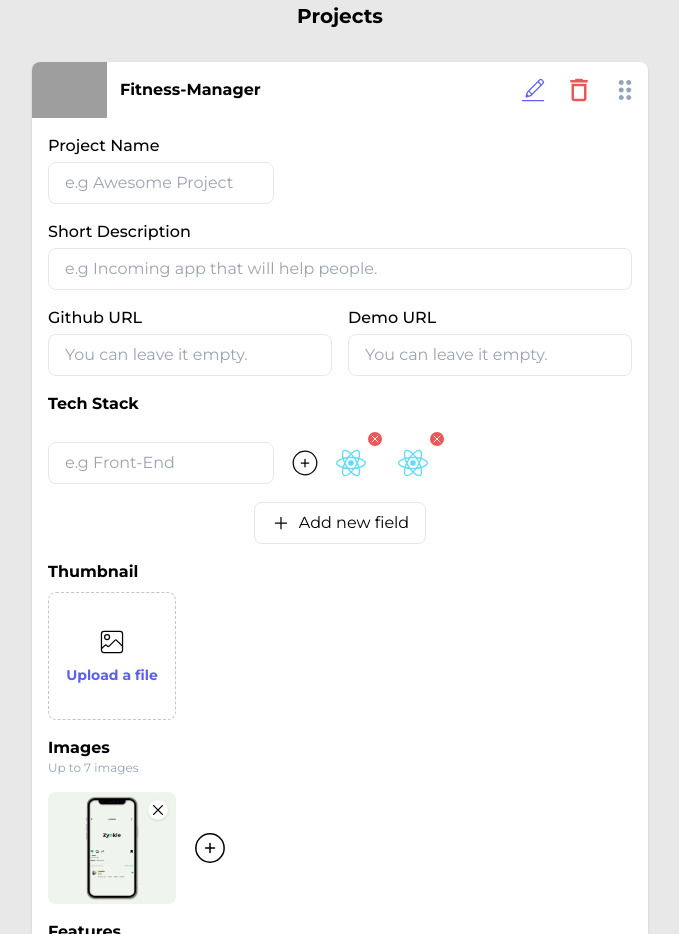
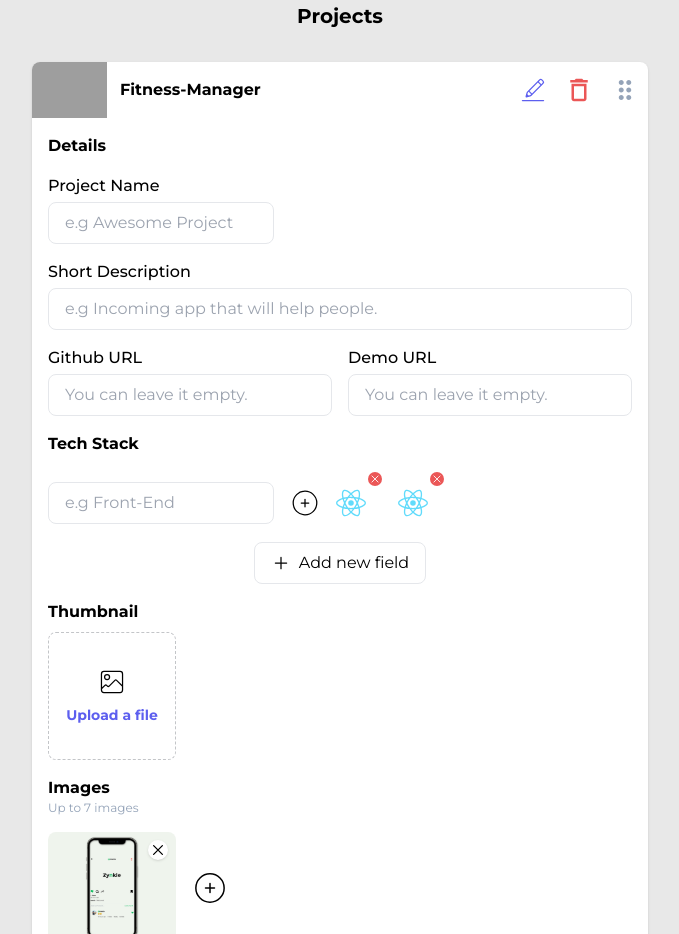
Before and after one commit to marionikolov17/Portfolio-Builder, a React (Vite) app in the folder client/: page / in a window 1280 px wide. Shown: the part 2140-3074 px from the top of the page, without its empty margins (460-1139 px from the left). Built offline with nearby package versions, Linux system fonts and the light colour scheme; grey boxes are pictures that could not be loaded.

Commit message:
Update Project.jsx

```diff
--- a/client/src/features/themes/standart/components/ProjectSectionStandard/Project/Project.jsx
+++ b/client/src/features/themes/standart/components/ProjectSectionStandard/Project/Project.jsx
@@ -31,6 +31,7 @@ export default function Project() {
                 <div className="w-full">
                     <form className="w-full px-4 pb-4">
                         {/* Project Header information */}
+                        <h4 className="font-bold mt-4">Details</h4>
                         <div className="w-full flex flex-wrap gap-x-4">
                             {/* Project Name */}
                             <div className="mt-4">
```
